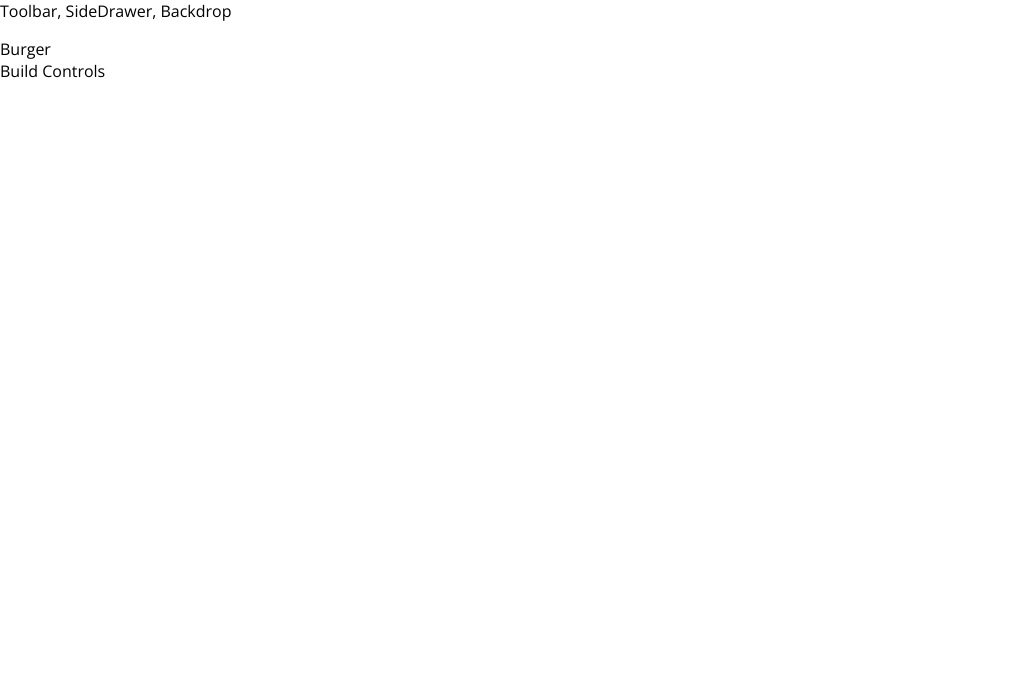
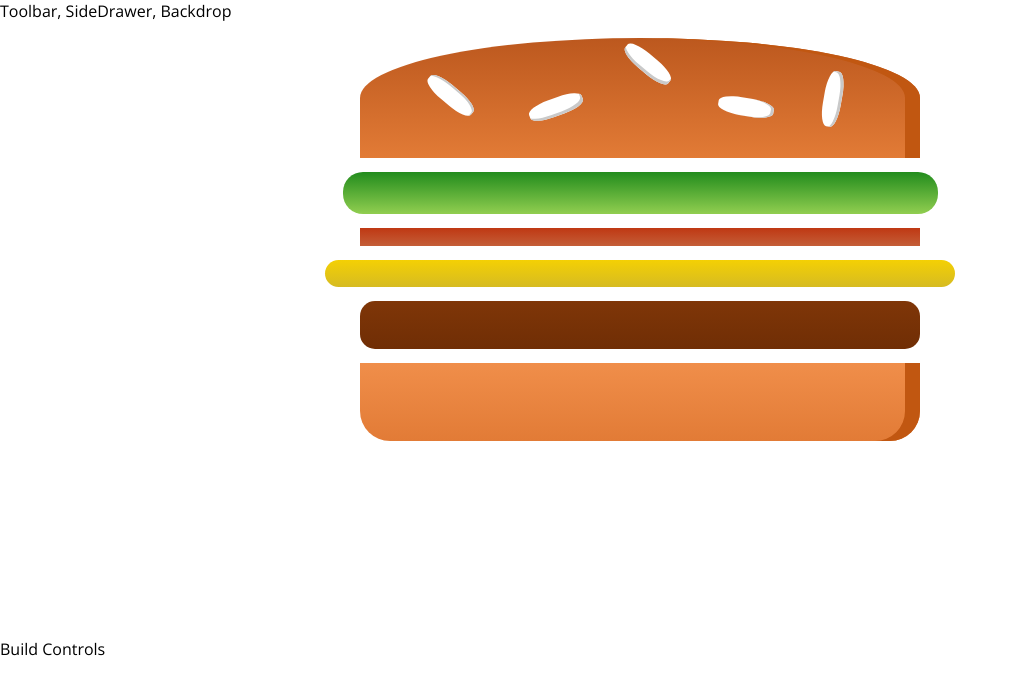
Before and after one commit to kmatsum/burger-builder, a React (Create React App) app: page / in a window 1280 px wide. Shown: the top 694 px of the page, without its empty margins (0-1018 px from the left). Built offline with nearby package versions, Linux system fonts and the light colour scheme.

Commit message:
Added Dynamically rendering Burger Ingredients

```diff
--- a/package.json
+++ b/package.json
@@ -6,6 +6,7 @@
     "@testing-library/jest-dom": "^4.2.4",
     "@testing-library/react": "^9.5.0",
     "@testing-library/user-event": "^7.2.1",
+    "prop-types": "^15.7.2",
     "react": "^16.13.1",
     "react-dom": "^16.13.1",
     "react-scripts": "3.4.1"
--- a/src/components/Burger/Burger.js
+++ b/src/components/Burger/Burger.js
@@ -0,0 +1,55 @@
+import React from 'react';
+import cssClasses from './Burger.module.css';
+
+
+import BurgerIngredient from './BurgerIngredient/BurgerIngredient';
+
+
+
+//BURGER COMPONENT FUNCTION ===============
+const burger = (props) => {
+    const ingredients = ingredientToComponent(props.ingredients);
+
+    //Return JSX Code ==========
+    return (
+        <div className={cssClasses.Burger}>
+            <BurgerIngredient type="bread-top" />
+            {ingredients}
+            <BurgerIngredient type="bread-bottom" />
+        </div>
+    );
+}; export default burger;
+//END OF: BURGER COMPONENT FUNCTION =====
+
+
+
+
+
+//FUNCTIONS ==================================================
+
+/*  METHOD ID: ingredientToComponent() ===============
+        - Using the given ingredients from props, create the quantity worth of <BurgerIngredients> of that ingredient */
+const ingredientToComponent = (ingredientObject) => {
+    const ingredientArray = Object.keys(ingredientObject).map((igKey) => {
+        return [...Array(ingredientObject[igKey])].map((_, index) => {
+            return (
+                <BurgerIngredient key={igKey + index} type={igKey} />
+            );
+        });
+    });
+
+    //Flatten the array to an One-Dimmentional Array
+    let flatIngredientArray = ingredientArray.reduce((arr, el) => {
+        return arr.concat(el);
+    }, []);
+
+    //Check if the ingredientList is empty
+    if (flatIngredientArray.length ===0) {
+        flatIngredientArray = <p>Please start adding ingredients!</p>
+    }
+
+    //Return flattened list of JSX Ingredients
+    return flatIngredientArray;
+} //END OF: ingredientToComponent() =====
+
+//END OF: FUNCTIONS =====
--- /dev/null
+++ b/src/components/Burger/Burger.module.css
@@ -0,0 +1,33 @@
+.Burger {
+    width: 100%;
+    height: 250px;
+    margin: auto;
+    /* overflow: scroll; */
+    scrollbar-width: 0px;
+    text-align: center;
+    font-weight: bold;
+    font-size: 1.2rem;
+}
+
+/* ===== Media Queries ===== */
+
+@media (min-width: 500px) and (min-height: 400px) {
+    .Burger {
+        width: 350px;
+        height: 300px;
+    }
+}
+
+@media (min-width: 500px) and (min-height: 401px) {
+    .Burger {
+        width: 450px;
+        height: 400px;
+    }
+}
+
+@media (min-width: 1000px) and (min-height: 700px) {
+    .Burger {
+        width: 700px;
+        height: 600px;
+    }
+}
--- a/src/components/Burger/BurgerIngredient/BurgerIngredient.js
+++ b/src/components/Burger/BurgerIngredient/BurgerIngredient.js
@@ -1,16 +1,21 @@
+//React Imports
 import React from 'react';
-//CSS Import
+//PropTypes Imports
+import PropTypes from 'prop-types';
+//CSS Imports
 import cssClasses from './BurgerIngredient.module.css';
 
-const burgerIngredient = (props) => {
+class BurgerIngredient extends React.Component {
+
+    render() { //Render JSX Code ===============
         let ingredient = null;
 
-    //Dependent on the props.type, the used CSS Class will differ
-    switch (props.type) {
-
+        //Dependent on the props.type, the used div and CSS Class will differ
+        switch (this.props.type) {
             case ('bread-bottom'): {
                 ingredient = <div className={cssClasses.BreadBottom}></div>;
-        } break;
+                break;
+            }
 
             case ('bread-top'): {
                 ingredient = (
@@ -19,31 +24,45 @@ const burgerIngredient = (props) => {
                         <div className={cssClasses.Seeds2}></div>
                     </div>
                 );
-        } break;
+                break;
+            }
 
             case ('meat'): {
                 ingredient = <div className={cssClasses.Meat}></div>
-        } break;
+                break;
+            }
 
             case ('cheese'): {
                 ingredient = <div className={cssClasses.Cheese}></div>
-        } break;
+                break;
+            }
 
             case ('bacon'): {
                 ingredient = <div className={cssClasses.Bacon}></div>
-        } break;
+                break;
+            }
 
             case ('salad'): {
                 ingredient = <div className={cssClasses.Salad}></div>
-        } break;
+                break;
+            }
 
             default: {
                 ingredient = null;
             }
         }
 
-    //Return JXS ===============
+        //Return JXS
         return (
             ingredient
         );
-}; export default burgerIngredient;
+    } //END OF: Render() =====
+
+}; export default BurgerIngredient;
+
+
+
+//Using Prop-Types, define prop definitions =========================
+BurgerIngredient.propTypes = {
+    type: PropTypes.string.isRequired
+};
--- a/src/containers/BurgerBuilder/BurgerBuilder.js
+++ b/src/containers/BurgerBuilder/BurgerBuilder.js
@@ -2,14 +2,33 @@
 import React from 'react';
 //Higher Order Component Imports
 import Auxiliary from '../../hoc/Auxiliary';
+//Custom Component Imports
+import Burger from '../../components/Burger/Burger';
 
 //BurgerBuilder Component Class =========================
 class BurgerBuilder extends React.Component {
+
+    // constructor() {
+    //     super(props);
+    //     this.state = {
+    //     }
+    // }
+
+    //Current Burger State =====
+    state = {
+        ingredients: {
+            salad: 1,
+            bacon: 1,
+            cheese: 1,
+            meat: 1,
+        }
+    }
+
     //Render JSX ===============
     render() {
         return (
             <Auxiliary>
-                <div>Burger</div>
+                <Burger ingredients={this.state.ingredients}/>
                 <div>Build Controls</div>
             </Auxiliary>
         );
```
Lines whose indentation alone changed are shown as unchanged.
